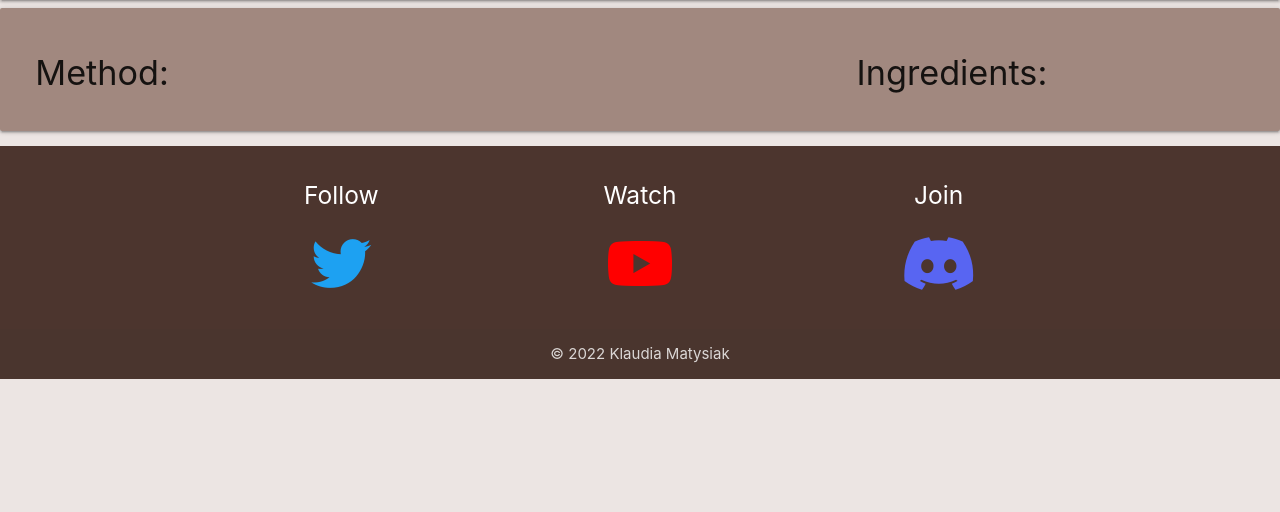
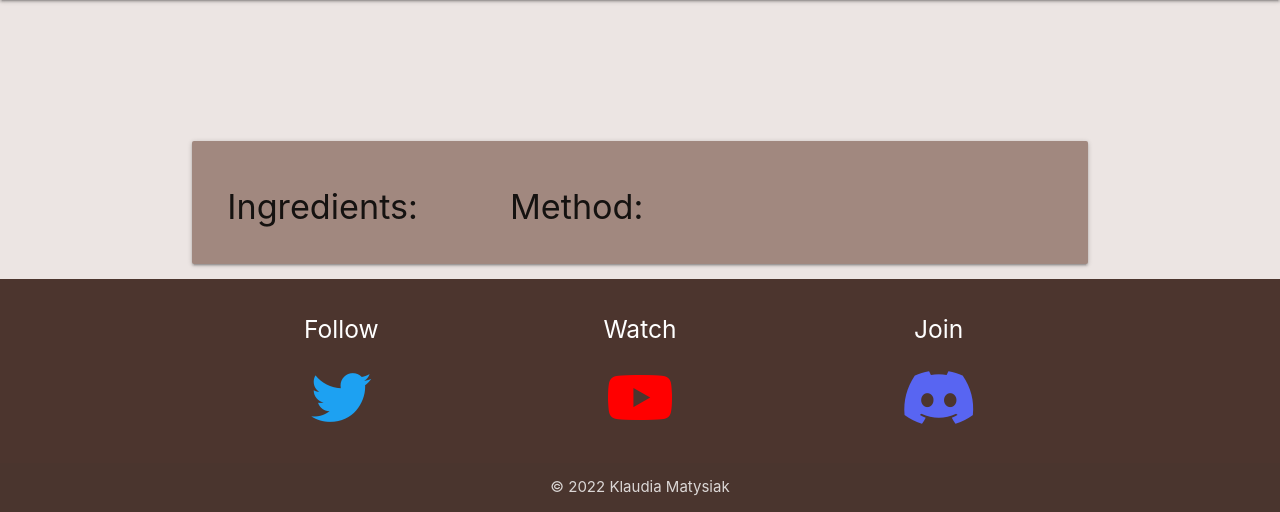
Before and after one commit to KlaudiaMatysiak/Cookbook, a Flask app: template templates/show_recipe.html in a window 1280 px wide. Shown: the part 64-576 px from the top of the page. Run offline with Flask 2, Linux system fonts and the light colour scheme; the template is opened without the code that fills it, so the values that code supplies are empty; some libraries are stand-ins or nearby versions.

Commit message:
Change layout of the display specific recipe

```diff
--- a/templates/show_recipe.html
+++ b/templates/show_recipe.html
@@ -1,19 +1,13 @@
 {% extends "base.html" %}
 {% block content %}
+
     <div class="container">
+        <div class="row show-recipe-header">
+            <h3 class="center-align title col s12 l8">{{ recipe.title }}</h3>
+            <img src="{{ recipe.image }}" class="col s12 l4 small-img">
         </div>
         <div class="row card-panel brown lighten-2">
-        <div class="col s12 m8">
-            <h4>Method:</h4>
-            <ul>
-                {% for method in recipe.method %}
-                <li>
-                    {{ method }}
-                </li>
-                {% endfor %}
-            </ul>
-        </div>
-        <div class="col s12 m4">
+            <div class="col s12 l4">
                 <h4>Ingredients:</h4>
                 <ul>
                     {% for ingredient in recipe.ingredients %}
@@ -23,6 +17,16 @@
                     {% endfor %}
                 </ul>
             </div>
+            <div class="col s12 l8">
+                <h4>Method:</h4>
+                <ul>
+                    {% for method in recipe.method %}
+                    <li class="method-li">
+                        {{ method }}
+                    </li>
+                    {% endfor %}
+                </ul>
+            </div>
         </div>
     </div>
 
```
Lines whose indentation alone changed are shown as unchanged.
